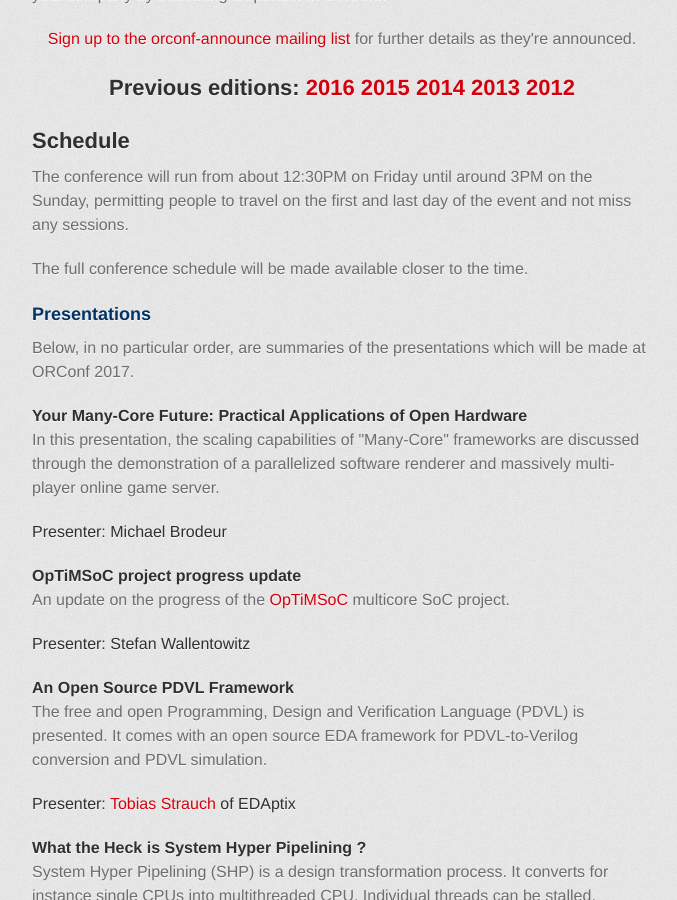
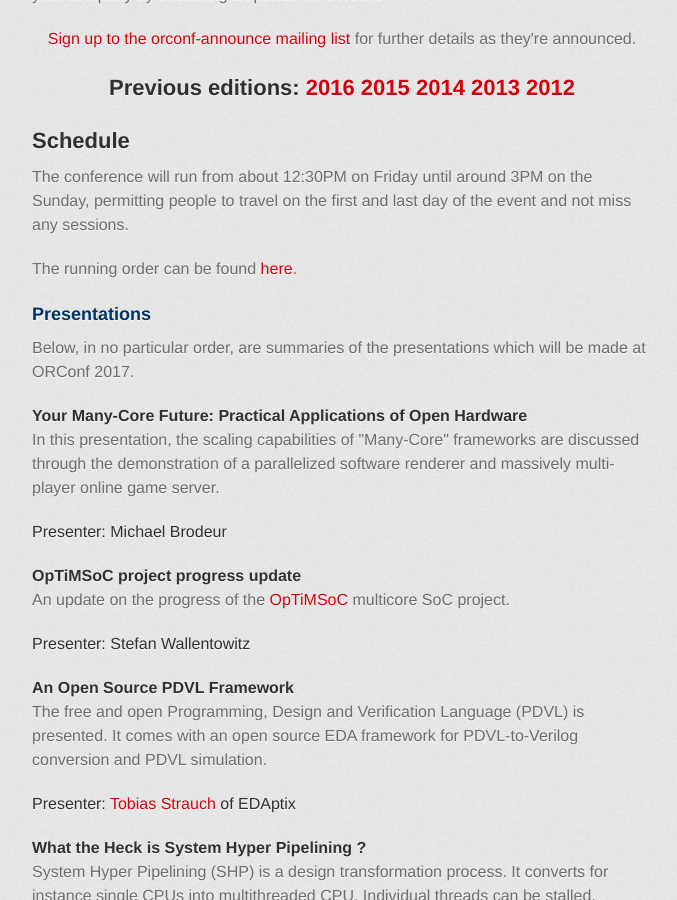
Before and after one commit to fossi-foundation/orconf, a Jekyll site: the page index.html, which Jekyll copies as it is, in a window 1280 px wide and 900 px high, scrolled down 1533 px. Shown: the whole window, without its empty margins (298-975 px from the left). Built offline with Jekyll 4.4.1, drawn with Linux system fonts in a browser that asks for light colours; some web fonts are replaced.

Commit message:
Link schedule from main page

```diff
--- a/index.html
+++ b/index.html
@@ -135,7 +135,7 @@
 	    on the first and last day of the event and not miss any sessions.
 	  </p>
 	  <p>
-	    The full conference schedule will be made available closer to the time.
+	    The running order can be found <a href="schedule.html" target="_blank">here</a>.
 	  </p>
 
 	  <h3><a name="presentations" class="anchor" href="#presentations"><span class="octicon octicon-link"></span></a>Presentations</h3>
```
